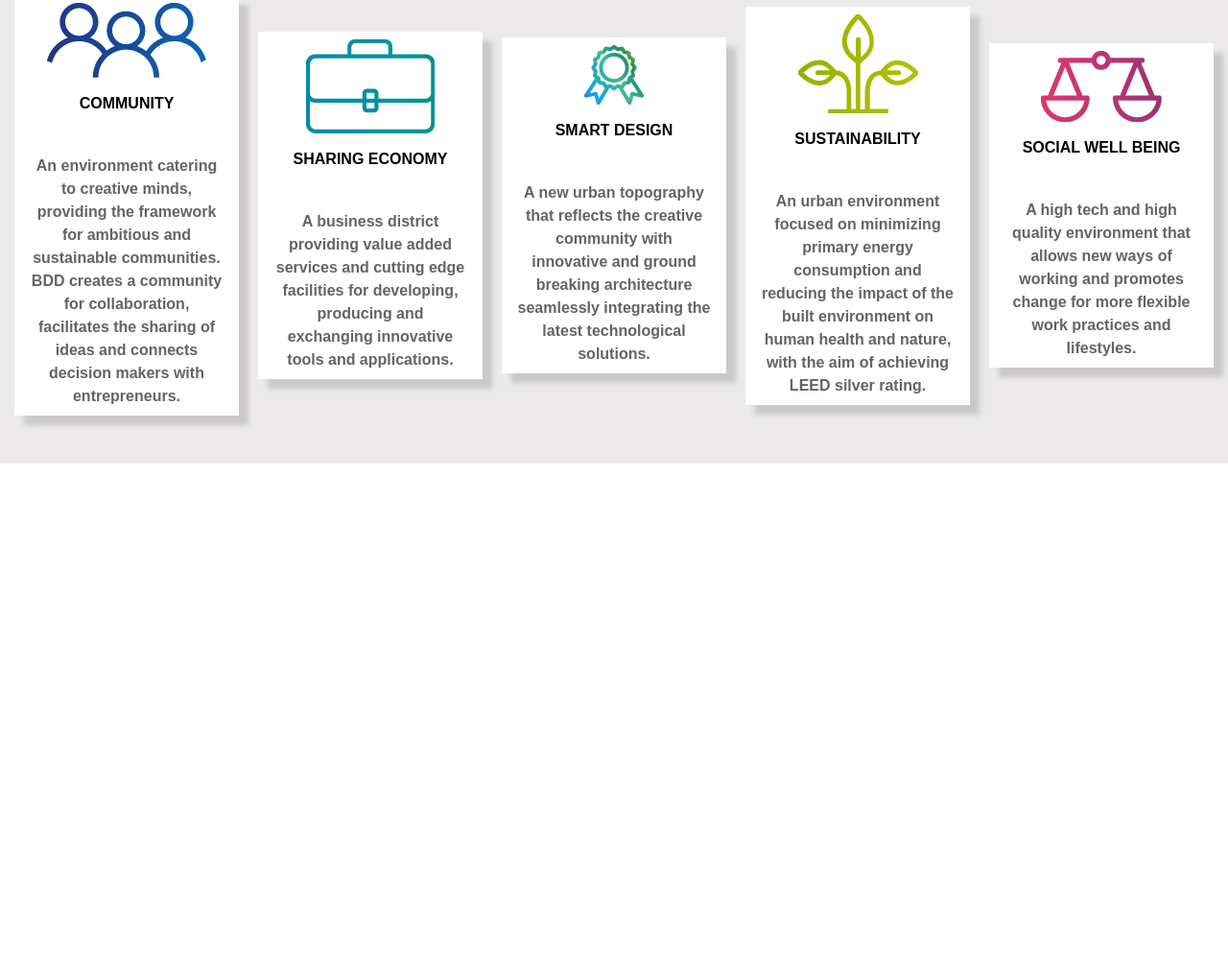
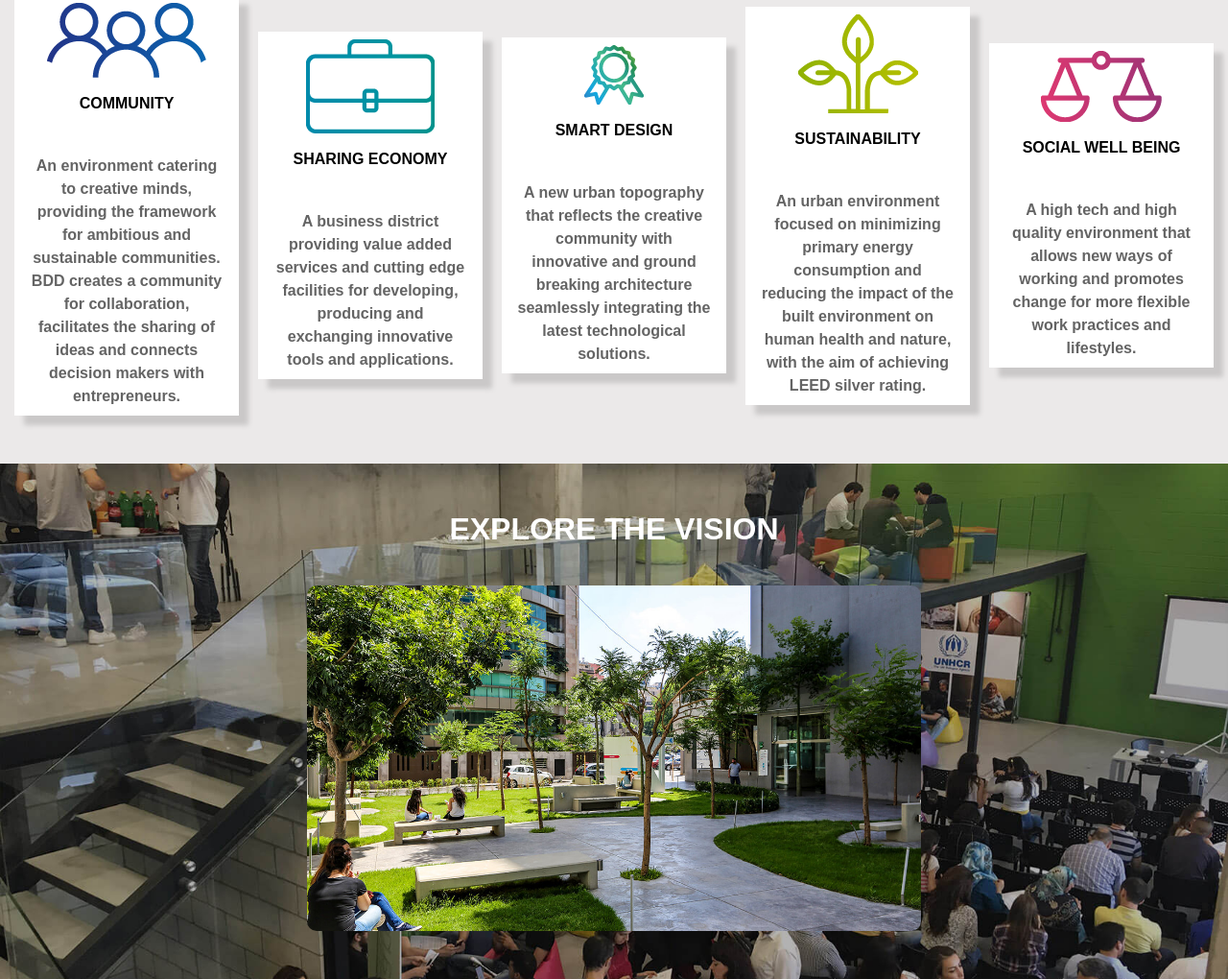
Before and after one commit to asmaahamid02/bdd-homepage-frontend, a plain HTML site: page index.html in a window 1280 px wide. Shown: the part 880-1900 px from the top of the page at 96% size. Before the commit the page ends 1363 px from the top, so only its background shows below. Drawn offline with Linux system fonts and the light colour scheme.

Commit message:
Added video section and style

```diff
--- a/assets/css/styles.css
+++ b/assets/css/styles.css
@@ -79,7 +79,7 @@ img {
 }
 /* CSS Hero */
 .hero {
-  background-image: url('../images/slider/slide1.jpg');
+  background-image: url('../images/parallax-7.jpg');
   background-position: center;
   background-repeat: no-repeat;
   background-size: cover;
@@ -161,7 +161,7 @@ img {
   padding: 8px 15px;
   background-color: #fff;
   margin-right: 20px;
-  /* height: 70vh; */
+  flex-wrap: wrap;
   flex-basis: 20%;
   box-shadow: 10px 10px 5px #cac8c8;
 }
@@ -192,3 +192,26 @@ img {
   color: #646464;
   font-weight: 700;
 }
+
+/* Video Section */
+.video {
+  background-image: url('../images/parallax-7.jpg');
+  background-position: center;
+  background-repeat: no-repeat;
+  background-size: cover;
+}
+
+.video-title {
+  font-size: 2rem;
+  color: #fff;
+}
+
+.video-img {
+  justify-content: center;
+  align-items: center;
+  height: 45vh;
+}
+
+.video-img img {
+  border-radius: 10px;
+}
--- a/index.html
+++ b/index.html
@@ -152,6 +152,18 @@
         </div>
     </section>
     <!-- End Foundations Section -->
+    <!-- Start Video Section -->
+    <section class="container section video">
+        <div class="section-header">
+            <h5 class="header-title video-title">
+                EXPLORE THE VISION
+            </h5>
+        </div>
+        <div class="section-content video-img">
+            <img src="./assets/images/video-3.jpg" alt="">
+        </div>
+    </section>
+    <!-- End Video Section -->
 </body>
 
 </html>
```
